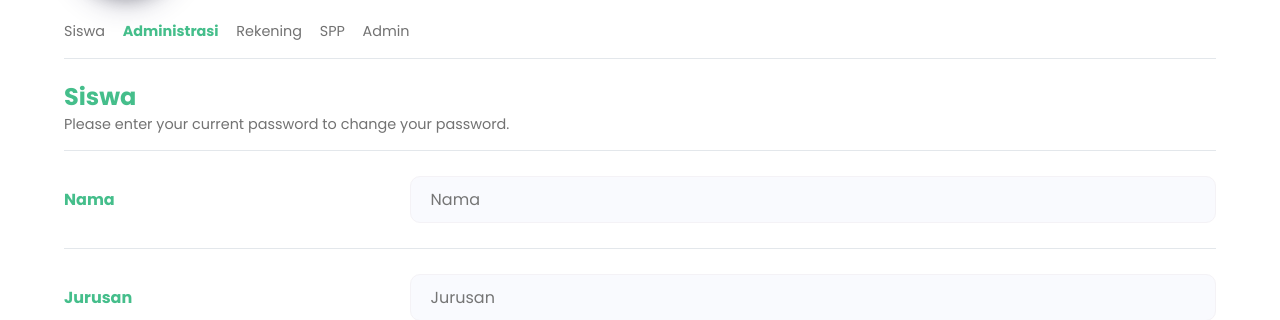
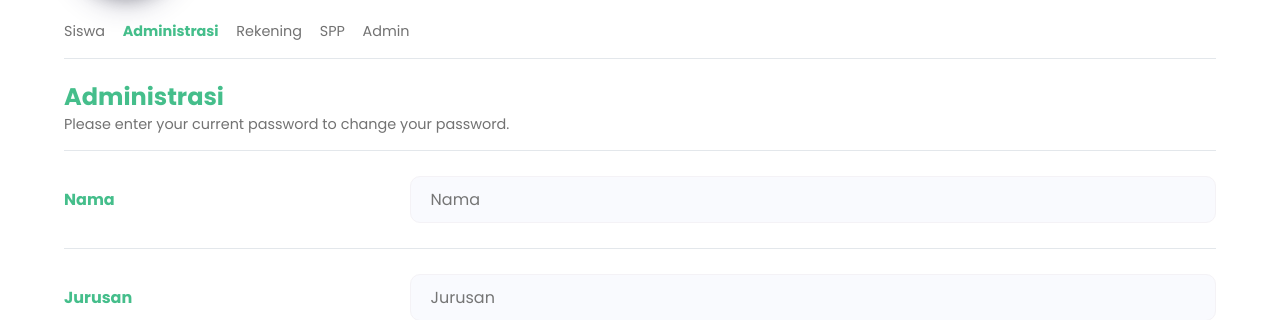
Before and after one commit to kadekdarmayasa/pweb-project, a PHP site: page /administrasi.php in a window 1280 px wide. Shown: the part 449-769 px from the top of the page. Run offline with PHP 8.4, Linux system fonts and the light colour scheme; some libraries are stand-ins or nearby versions.

Commit message:
Update administrasi.php

```diff
--- a/Form/administrasi.php
+++ b/Form/administrasi.php
@@ -50,7 +50,7 @@
                     </ul>
                 </div>
                 <div class="textjudul">
-                    <h1>Siswa</h1>
+                    <h1>Administrasi</h1>
                     <p>Please enter your current password to change your password.</p>
                 </div>
                 <div class="form">
```
